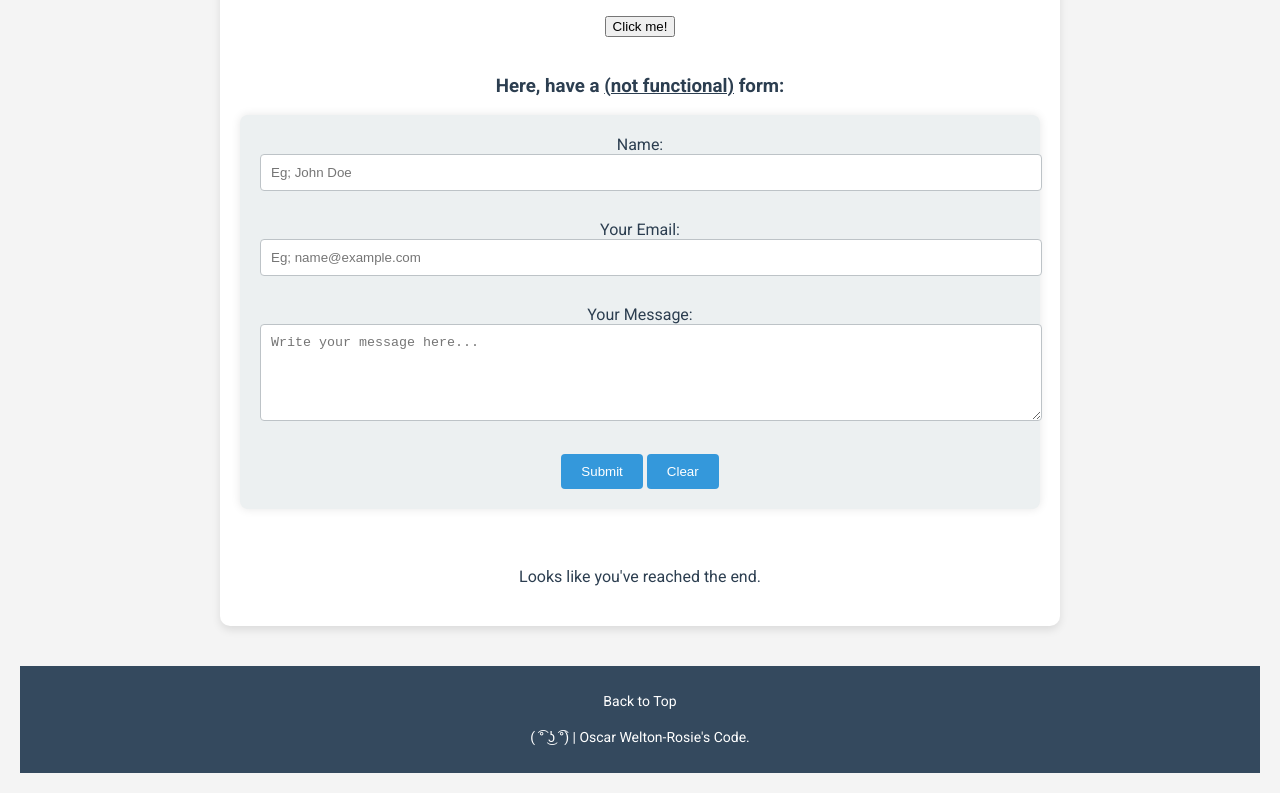
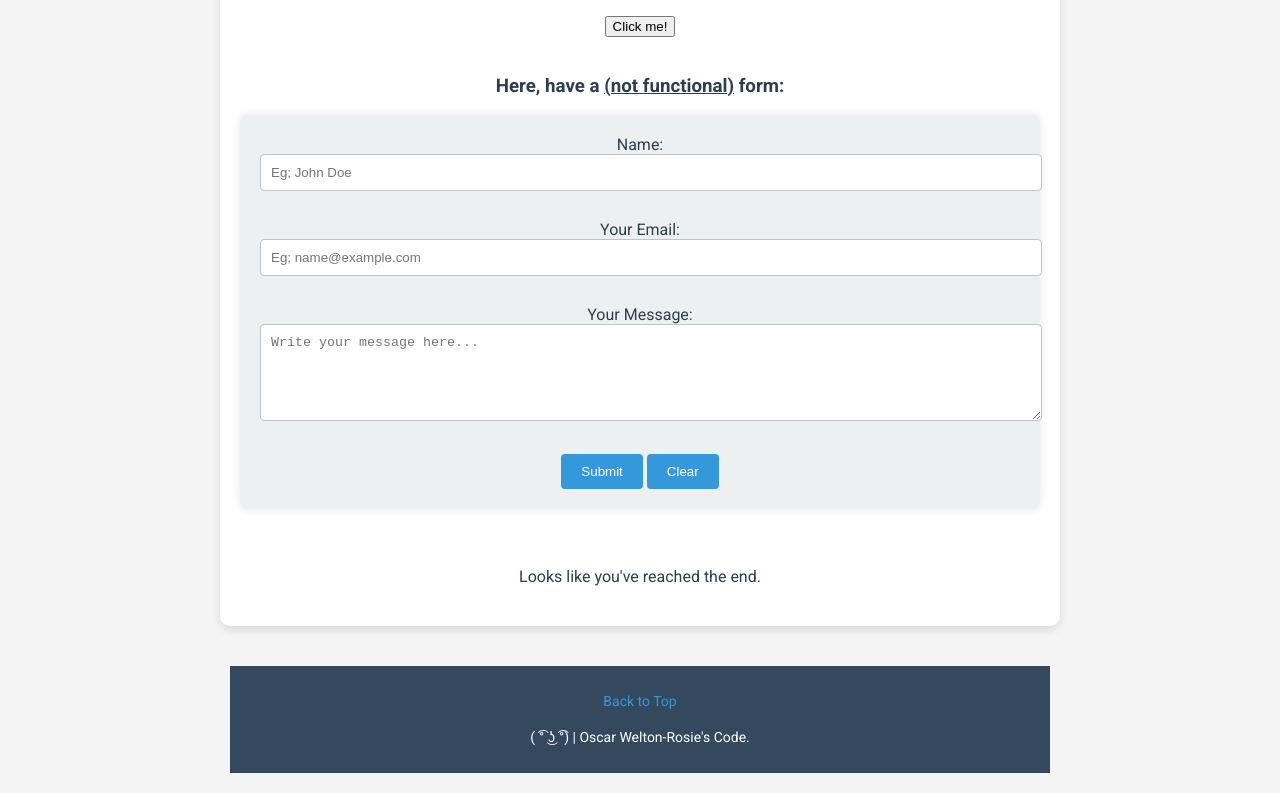
Before and after one commit to OWelton-Rosie/My-code, a plain HTML site: page My-code.html in a window 1280 px wide. Shown: the part 780-1573 px from the top of the page. Drawn offline with Linux system fonts and the light colour scheme.

Commit message:
The footer is now as wide as the main section

```diff
--- a/My-code.html
+++ b/My-code.html
@@ -7,7 +7,6 @@
   <title>Oscar's Code</title>
   <link rel="icon" href="favicon.ico" type="image/x-icon">
   <link href="https://fonts.googleapis.com/css2?family=Roboto:wght@400;700&display=swap" rel="stylesheet">
- <link rel="stylesheet" href="style.css">
 
    <link rel="icon" href="favicon.ico" type="image/x-icon">
   <link href="https://fonts.googleapis.com/css2?family=Roboto:wght@400;700&display=swap" rel="stylesheet">
@@ -96,6 +95,10 @@
   color: white;
   text-align: center;
   font-size: 14px;
+  max-width: 800px;
+  margin: 40px auto 0 auto;
+}
+
     }
 
     footer a {
```
Lines whose indentation alone changed are shown as unchanged.
